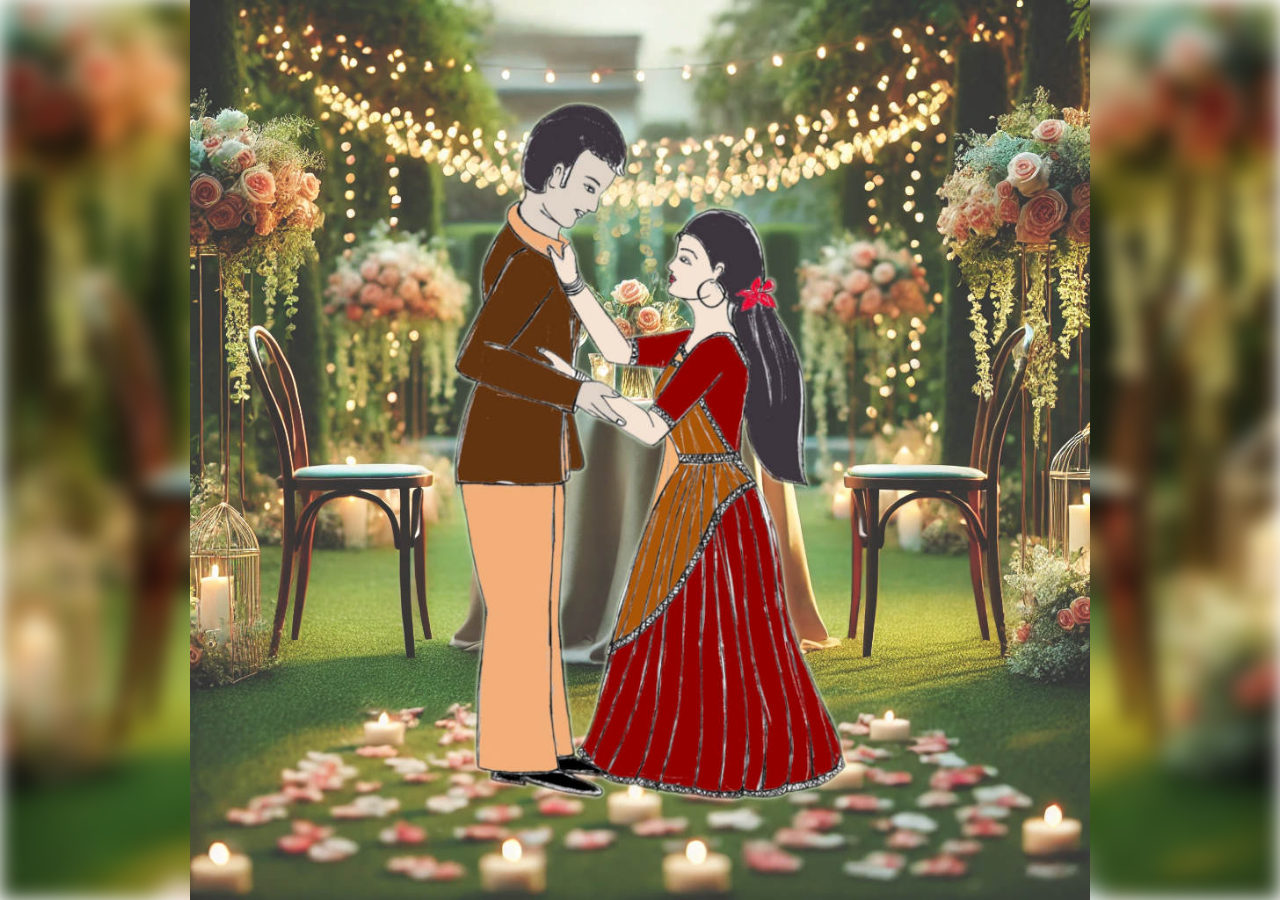
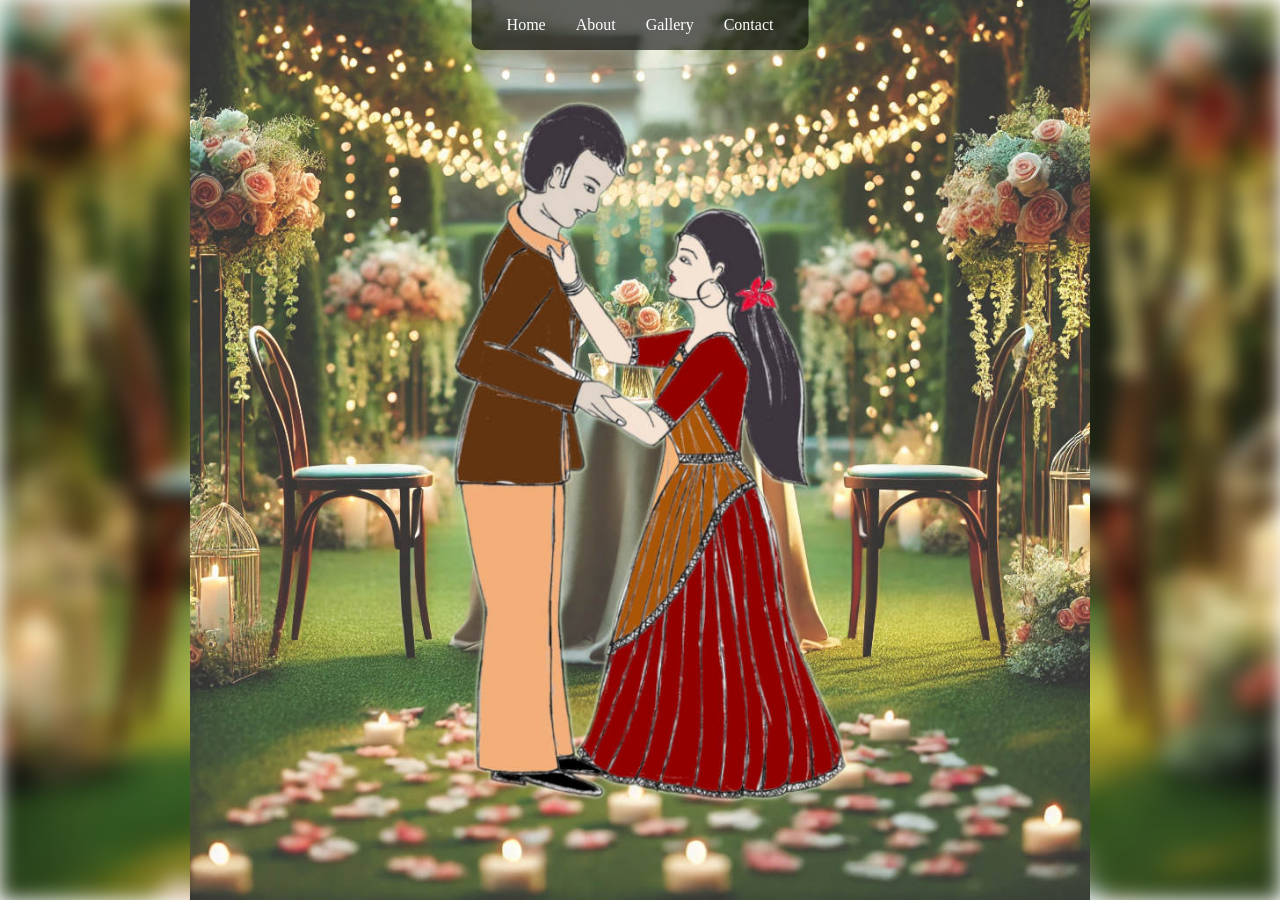
Before and after one commit to abhimp/wedding, a Jekyll site: the page built from index.html, in a window 1280 px wide. Built offline with Jekyll 4.4.1, drawn with Linux system fonts in a browser that asks for light colours; the list of posts is cut into pages by our own code.

```diff
--- a/_layouts/base.html
+++ b/_layouts/base.html
@@ -3,7 +3,14 @@
 <head>
     <meta charset="UTF-8">
     <meta name="viewport" content="width=device-width, initial-scale=1.0">
-    <title>Centered Image Crop</title>
+
+    {% if page.redirect %}
+        <meta http-equiv = "refresh" content = "0; url = {{ page.redirect }}" />
+    {% elsif page.localredirect %}
+        <meta http-equiv = "refresh" content = "0; url = {{ site.baseurl }}/{{ page.redirect }}" />
+    {% endif %}
+
+    <title>Abhijit Wds Maya</title>
     <link rel="stylesheet" href="{{ site.baseurl }}/assets/css/style.css" />
 </head>
 <body>
--- a/assets/css/style.css
+++ b/assets/css/style.css
@@ -24,11 +24,41 @@ body::before {
     z-index: -1;
 }
 
-.image-container {
+/* Top menu bar */
+.menu {
+    position: absolute;
+    top: 0;
+    left: 50%;
+    transform: translateX(-50%);
+    height: 50px;
+    background: rgba(0, 0, 0, 0.6); /* Semi-transparent black */
+    display: flex;
+    align-items: center;
+    justify-content: center;
+    padding: 0 20px;
+    border-radius: 0 0 10px 10px;
+}
+
+.menu a {
+    color: white;
+    text-decoration: none;
+    margin: 0 15px;
+    font-size: 16px;
+    transition: 0.3s;
+}
+
+.menu a:hover {
+    color: #f4a261; /* Highlight color */
+}
+
+.image-container, .container {
     width: 100vw;
     height: 100vh;
     overflow: hidden;
     display: flex;
+}
+
+.image-container {
     justify-content: center;
     align-items: center;
 }
--- a/index.html
+++ b/index.html
@@ -2,7 +2,13 @@
 layout: base
 ---
 
-
+<!-- Top Menu -->
+<div class="menu">
+    <a href="#">Home</a>
+    <a href="#">About</a>
+    <a href="#">Gallery</a>
+    <a href="#">Contact</a>
+</div>
     <div class="image-container">
         <img src="{{ site.baseurl }}/assets/img/fg-home.jpg" alt="Centered Image">
     </div>
```
Also changed, not shown: _layouts/redirect.html (added, +15 -0 lines), reception.md (added, +5 -0 lines).
